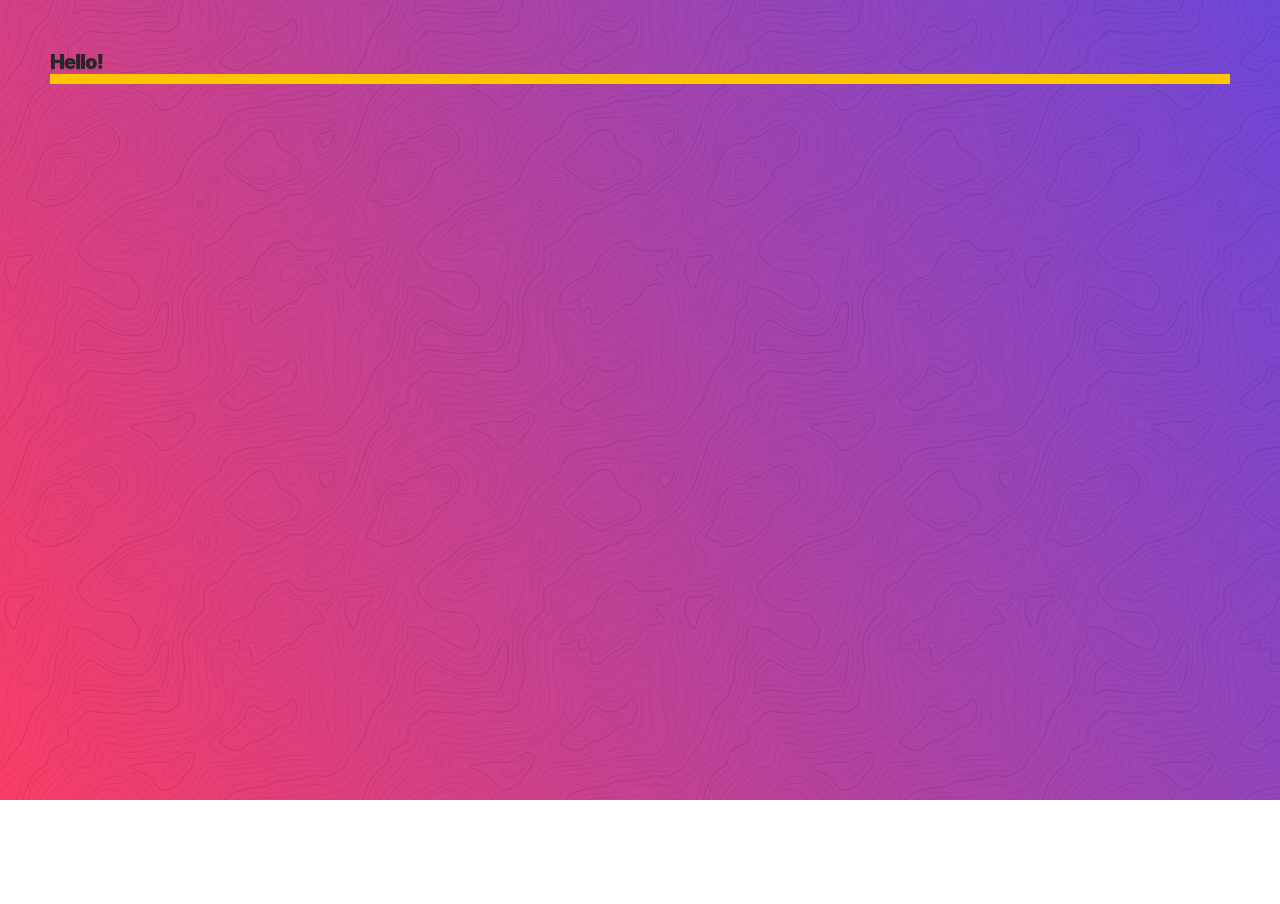
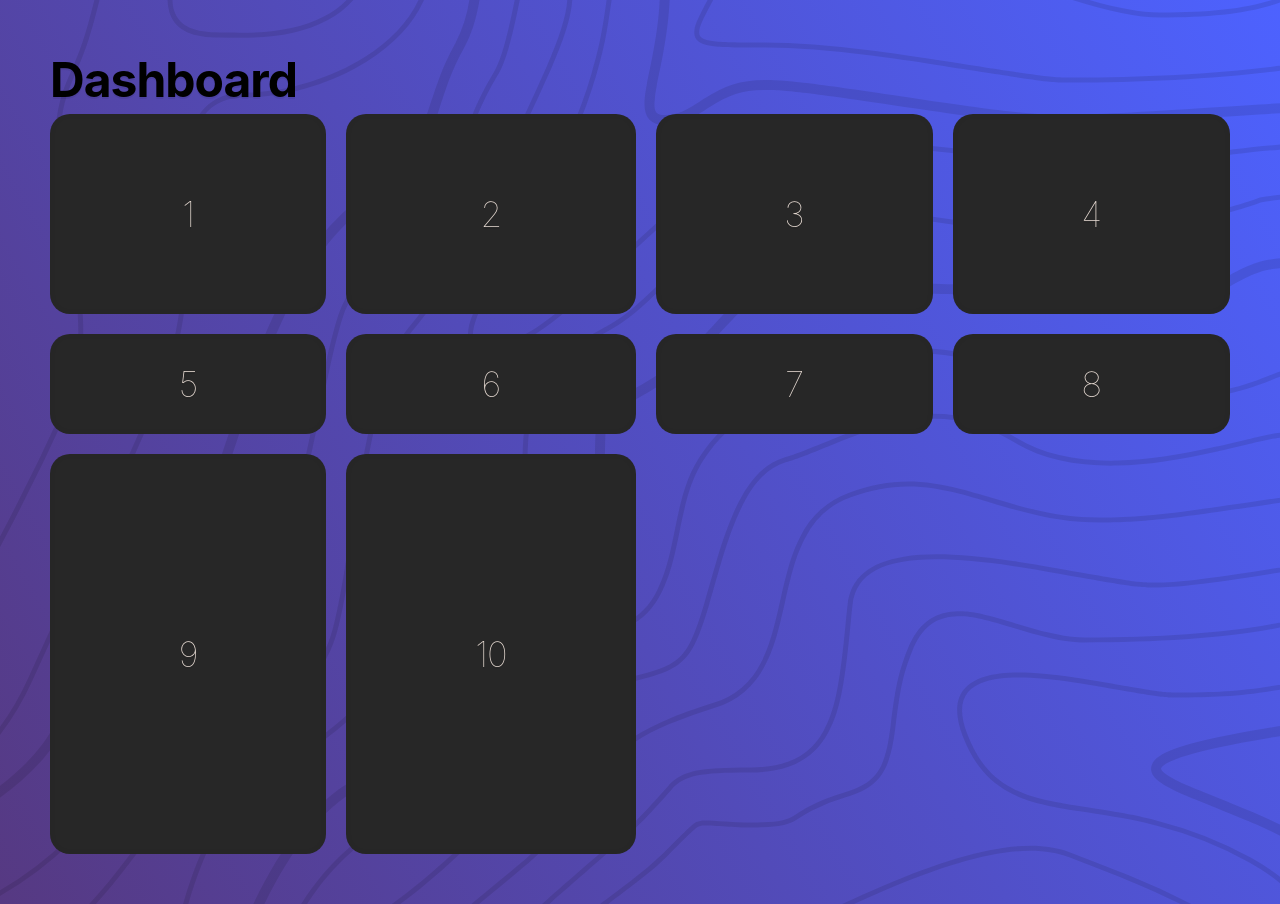
Before and after one commit to Rithista/Water-metre-webapp, a website: page App/index.html in a window 1280 px wide. Before the commit the page ends 800 px from the top, so only its background shows below. Drawn offline with Linux system fonts and the light colour scheme.

Commit message:
Added in items using CSS grid
10 items that can be moved around uisng GRID, these will hold each cell in the dashboard design

```diff
--- a/App/assets/style.css
+++ b/App/assets/style.css
@@ -1,10 +1,4 @@
-/*
-  Oh Hello!
 
-  These are some base styles so that our tutorial looks good.
-
-  Let's go through the important bits real quick
-*/
 :root {
   --yellow: #ffc600;
   --black: #272727;
@@ -16,7 +10,7 @@ html {
   /* A system font stack so things load nice and quick! */
   font-family: -apple-system, BlinkMacSystemFont, "Segoe UI", Roboto, Helvetica,
     Arial, sans-serif, "Apple Color Emoji", "Segoe UI Emoji", "Segoe UI Symbol";
-  font-weight: 900;
+  font-weight: 100;
   font-size: 10px;
   color: var(--black);
   text-shadow: 0 2px 0 rgba(0, 0, 0, 0.07);
@@ -35,13 +29,13 @@ html {
 
 body {
   background-image: url("./images/topography.svg"),
-    linear-gradient(60deg, #f93d66, #6d47d9);
-  background-size: 340px, auto;
+    linear-gradient(600deg, #4D62FF, #563982);
+  background-size: 3000px, auto;
   min-height: calc(100vh - 100px);
   margin: 50px;
-  /* background: white; */
   background-position: fixed;
   letter-spacing: -1px;
+  color: #E6DAD2;
 }
 
 h1,
@@ -52,6 +46,11 @@ h5,
 h6 {
   margin: 0 0 5px 0;
 }
+
+h1 {
+  font-size: 48px;
+  color: black;
+}
 /* Each item in our grid will contain numbers */
 .item {
   /* We center the contents of these items. You can also do this with flexbox too! */
@@ -59,11 +58,20 @@ h6 {
   justify-content: center;
   align-items: center;
   border: 5px solid rgba(0, 0, 0, 0.03);
-  border-radius: 3px;
+  border-radius: 20px;
   font-size: 35px;
-  background-color: var(--yellow); /* best colour */
+  background-color: var(--black);
+
 }
 
 .item p {
   margin: 0 0 5px 0;
 }
+
+.container{
+  display: grid;
+  grid-template-columns: auto auto auto auto;
+  grid-template-rows: 200px 100px 400px;
+  grid-gap: 20px;
+
+}
--- a/App/index.html
+++ b/App/index.html
@@ -5,19 +5,25 @@
   <meta charset="UTF-8">
   <meta name="viewport" content="width=device-width, initial-scale=1.0">
   <link rel="stylesheet" href="../assets/style.css">
-  <title>Starter Files and Tooling Setup!</title>
+  <title>Water metre app</title>
 </head>
 
-<style>
-  p {
-    font-size: 20px;
-    border-bottom: 10px solid var(--yellow);
-    color: var(--black);
-  }
-</style>
+<body>
+  <h1>Dashboard</h1>
+  <div class="container">
+    <div class="item">1</div>
+    <div class="item">2</div>
+    <div class="item">3</div>
+    <div class="item">4</div>
+    <div class="item">5</div>
+    <div class="item">6</div>
+    <div class="item">7</div>
+    <div class="item">8</div>
+    <div class="item">9</div>
+    <div class="item">10</div>
+</div>
 
-<body>
-  <p>Hello!</p>
+
 </body>
 
 </html>
```
Also changed, not shown: 2 other files.
